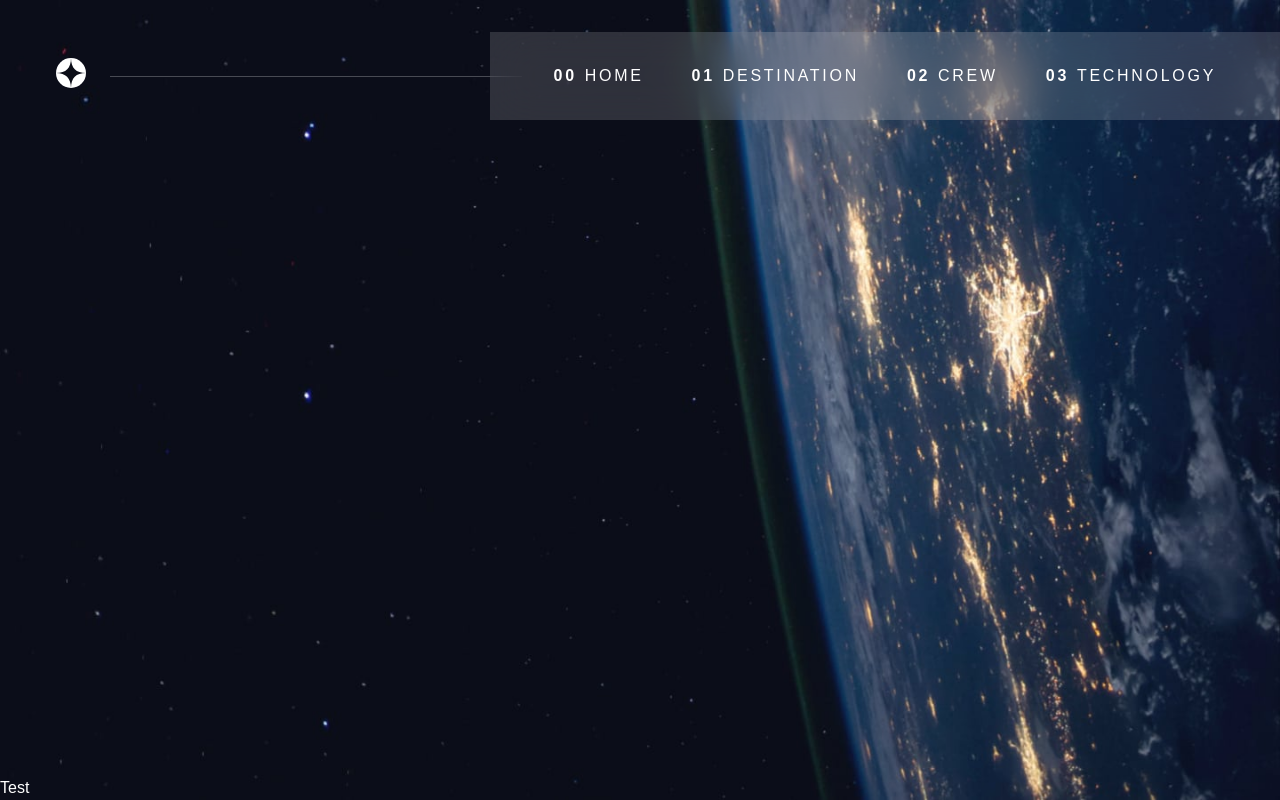
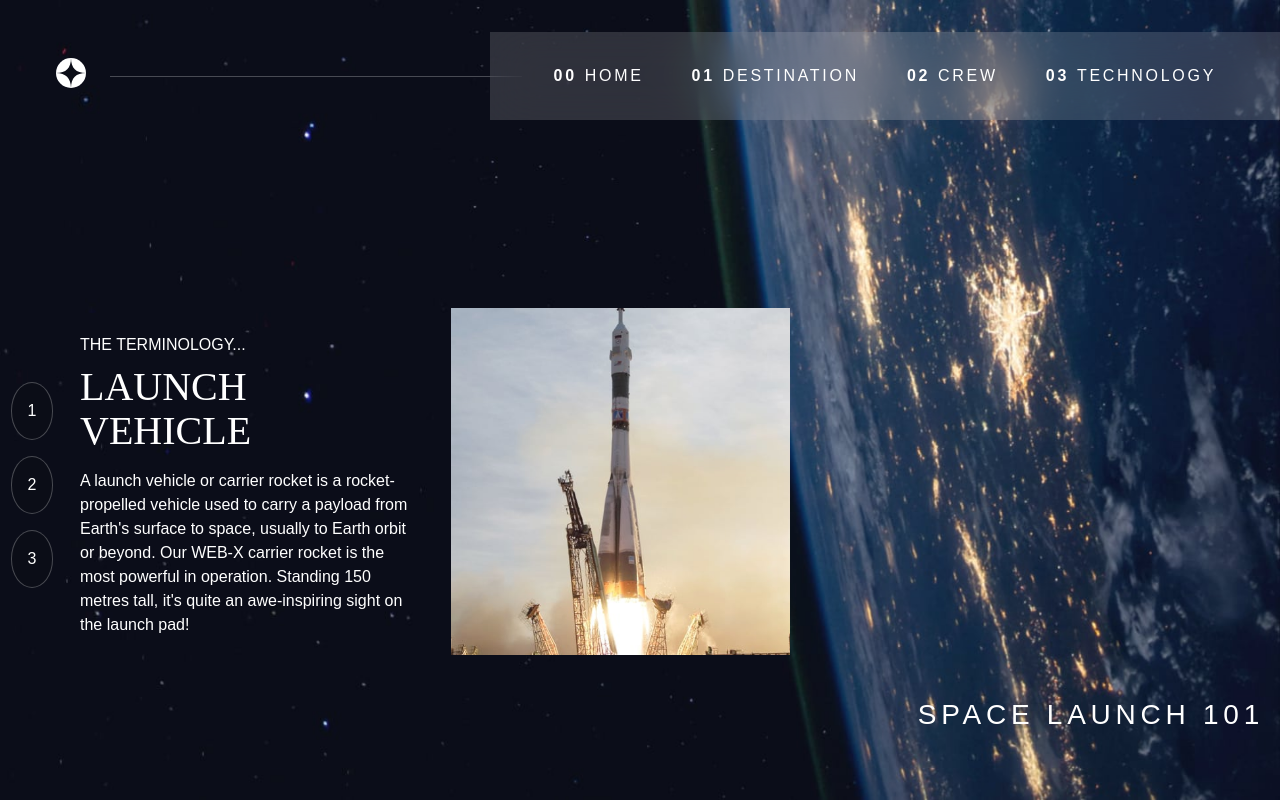
Before and after one commit to Dmnk28/space-tourism, a Next.js app in the folder next/: page /technology in a window 1280 px wide. Built offline with nearby package versions, Linux system fonts and the light colour scheme.

Commit message:
Started with the tech-html and the JSX-Logic for Navigation and Imageselection based on viewport

```diff
--- a/next/pages/technology.tsx
+++ b/next/pages/technology.tsx
@@ -1,10 +1,56 @@
+import { useState } from "react";
+import useWindowSize from "../hooks/useWindowSize";
+
 import { NextPage } from "next";
+import Image from "next/image";
+
+import { CONTENT } from "../data/content";
 
 const Technology: NextPage = () => {
+    const tech = [...CONTENT.technology]
+    const [currentTech, setCurrentTech] = useState(tech[0]);
+
+    let windowWidth  = useWindowSize()?.width;
+    let mobileDevice = windowWidth < 1026;
+
+    const changeSelectedTech = (index: number) => (event: React.MouseEvent<HTMLButtonElement, MouseEvent>) => {
+        event.preventDefault();
+        setCurrentTech(tech[index]);
+    }
+
+    const selectImage = () => {
+        if (mobileDevice) return (
+            <Image src={currentTech.images.landscape} width={768} height={310} layout="intrinsic"/>
+        )
+        return (
+            <Image src={currentTech.images.portrait} width={515} height={527} layout="intrinsic"/>
+        );
+    }
+
     return (
-        <div>
-            Test
-        </div>
+        <main className="grid-container grid-container--tech z-1 flow">
+            <h1 className="numbered-title"><span className="sr-only">03</span>Space Launch 101</h1>
+            <div className="numbered-dots flex">
+                {
+                    tech.map((techElement, index) => {
+                        return (
+                            <button onClick={changeSelectedTech(index)}>{index + 1}<span className="sr-only">{techElement.name}</span></button>
+                        )
+                    })
+                }
+            </div>
+            <article className="tech-content flow">
+                <header className="flow flow--space-small">
+                    <p className="uppercase">The Terminology...</p>
+                    <h2 className="fs-700 ff-serif uppercase">{currentTech.name}</h2>
+                </header>
+                <p>{currentTech.description}</p>
+            </article>
+
+            <div className="tech-image">
+                {selectImage()}
+            </div>
+        </main>
     );
 }
 
```
